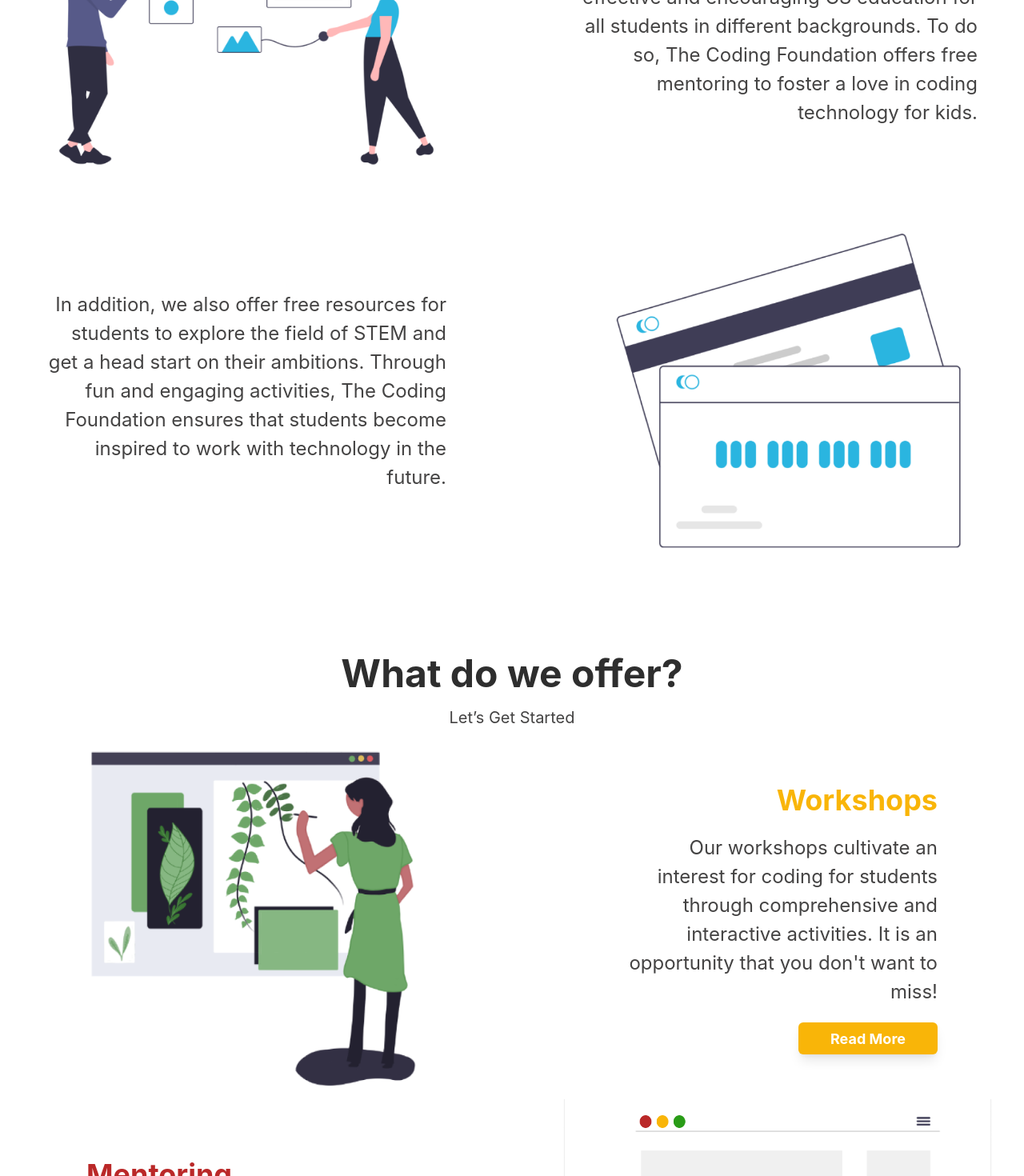
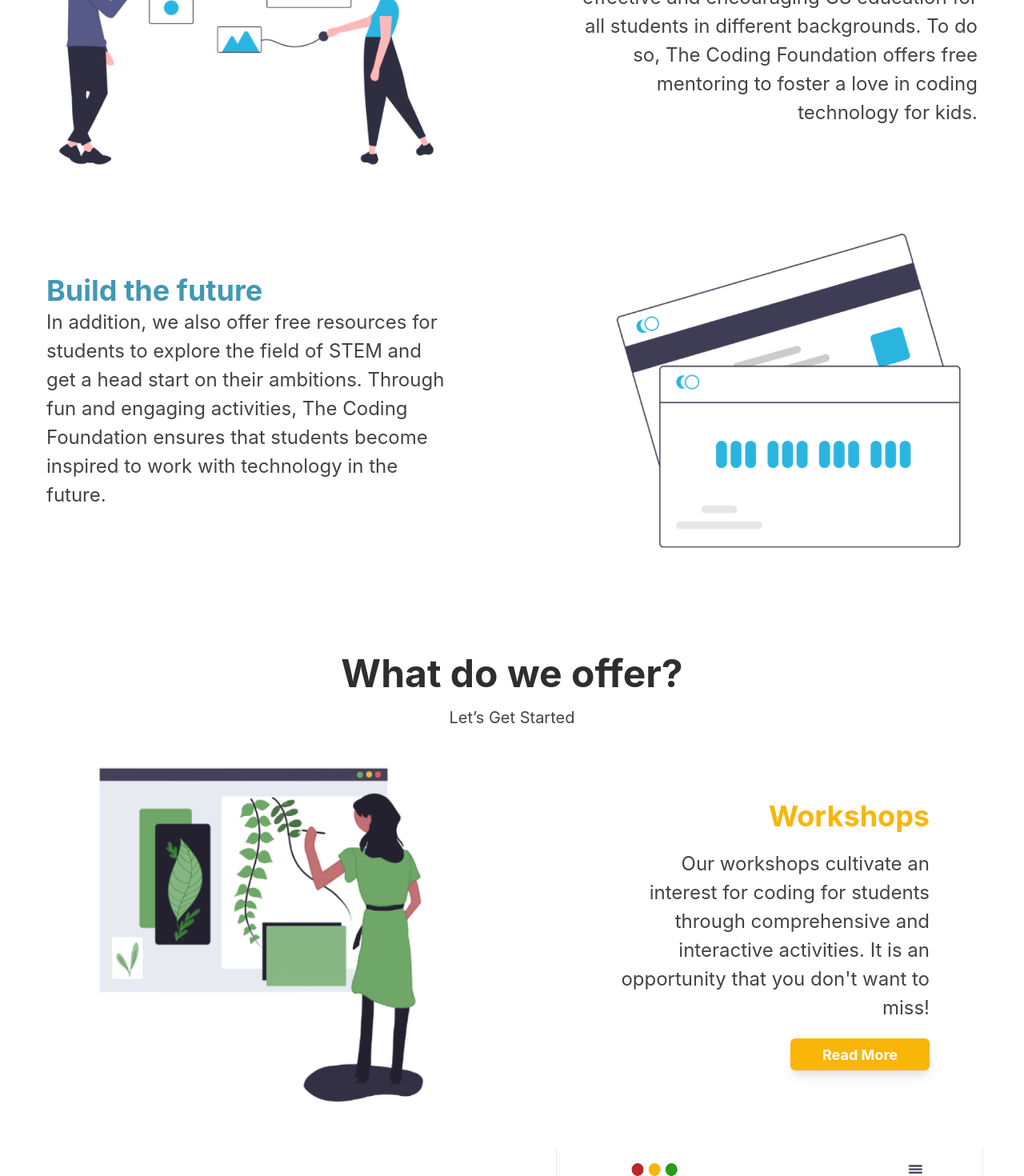
Before and after one commit to ganning127/TCF-Website, a Next.js app: page / in a window 1280 px wide. Shown: the part 1330-2800 px from the top of the page at 80% size. Built offline with nearby package versions, Linux system fonts and the light colour scheme.

Commit message:
make homepage responsive

```diff
--- a/components/NavBar/index.tsx
+++ b/components/NavBar/index.tsx
@@ -4,7 +4,7 @@ import { NavContent } from './NavContent.tsx'
 
 export const NavBar = () => {
   return (
-    <Box sx={{ position: 'sticky', top: '0', }}>
+    <Box sx={{ position: 'sticky', top: '0', }} zIndex={10000}>
       <Box as="header" bg={mode('white', 'gray.800')} position="relative" zIndex="10">
         <Box as="nav" aria-label="Main navigation" maxW="7xl" mx="auto" px={{ base: '6', md: '8' }}>
           <NavContent.Mobile display={{ base: 'flex', lg: 'none' }} />
--- a/components/TwoCol/Contact.jsx
+++ b/components/TwoCol/Contact.jsx
@@ -59,7 +59,7 @@ export const Contact = (props) => {
                     </Formik>
                 </Box>
 
-                <Box mx="auto">
+                <Box mx="auto" d={{ base: 'none', md: 'block' }}>
                     <Img src="/contact.png" alt="pic" maxH="450px" />
                 </Box>
             </SimpleGrid >
--- a/components/TwoCol/FullButtonWithPic.jsx
+++ b/components/TwoCol/FullButtonWithPic.jsx
@@ -3,7 +3,7 @@ import { SimpleGrid, Text, Box, Img, Button } from '@chakra-ui/react'
 export const FullButtonWithPic = ({ pic, logo, desc, buttonText, buttonLink, themeColor, themeColorHover }) => {
     return (
         <SimpleGrid columns={{ base: 1, md: 2 }} spacing={20} mx="auto" textAlign="center" justifyContent="center" alignItems="center">
-            <Box mx="auto">
+            <Box mx="auto" d={{ base: 'none', md: 'block' }}>
                 <Img src={pic} alt="pic" />
             </Box>
             <Box mx="auto" maxW="500px">
--- a/components/TwoCol/TwoColPicWithTextAndButton.jsx
+++ b/components/TwoCol/TwoColPicWithTextAndButton.jsx
@@ -2,15 +2,15 @@ import { SimpleGrid, Box, Text, Heading, Img, Button } from '@chakra-ui/react'
 
 export const TwoColPicWithTextAndButton = ({ title, desc, themeColor, themeHover, pic, buttonText, buttonLink }) => {
     return (
-        <SimpleGrid columns={{ base: 1, md: 2 }} spacing={20} mx="auto" justifyContent="center" alignItems="center">
-            <Box mx="auto">
+        <SimpleGrid columns={{ base: 1, md: 2 }} spacing={20} mx="auto" justifyContent="center" alignItems="center" p={5}>
+            <Box mx="auto" d={{ base: 'none', md: 'block' }}>
                 <Img src={pic} alt="pic" maxH="450px" />
             </Box>
 
             <Box mx="auto" textAlign={{ base: "center", md: "right" }} maxW="400px">
                 {title && <Heading color={themeColor}>{title}</Heading>}
                 <Text fontSize="2xl" color="text.dark" my="5">{desc}</Text>
-                <Button bg={themeColor} href={buttonLink} color="white" fontWeight="bold" shadow="lg" _hover={{ bg: themeHover }} px="10" fontSize="lg">
+                <Button as="a" bg={themeColor} href={buttonLink} color="white" fontWeight="bold" shadow="lg" _hover={{ bg: themeHover }} px="10" fontSize="lg">
                     {buttonText}
                 </Button>
             </Box>
--- a/components/TwoCol/TwoColPicWithTextAndButtonRight.jsx
+++ b/components/TwoCol/TwoColPicWithTextAndButtonRight.jsx
@@ -2,16 +2,16 @@ import { SimpleGrid, Box, Text, Heading, Img, Button } from '@chakra-ui/react'
 
 export const TwoColPicWithTextAndButtonRight = ({ title, desc, themeColor, themeHover, pic, buttonText, buttonLink }) => {
     return (
-        <SimpleGrid columns={{ base: 1, md: 2 }} spacing={20} mx="auto" justifyContent="center" alignItems="center">
+        <SimpleGrid columns={{ base: 1, md: 2 }} spacing={20} mx="auto" justifyContent="center" alignItems="center" p={5}>
 
             <Box mx="auto" textAlign={{ base: "center", md: "left" }} maxW="400px">
                 {title && <Heading color={themeColor}>{title}</Heading>}
                 <Text fontSize="2xl" color="text.dark" my="5">{desc}</Text>
-                <Button bg={themeColor} href={buttonLink} color="white" fontWeight="bold" shadow="lg" _hover={{ bg: themeHover }} px="10" fontSize="lg">
+                <Button as="a" bg={themeColor} href={buttonLink} color="white" fontWeight="bold" shadow="lg" _hover={{ bg: themeHover }} px="10" fontSize="lg">
                     {buttonText}
                 </Button>
             </Box>
-            <Box mx="auto">
+            <Box mx="auto" d={{ base: 'none', md: 'block' }}>
                 <Img src={pic} alt="pic" maxH="450px" />
             </Box>
         </SimpleGrid>
--- a/components/TwoCol/TwoColTextWithPicLeft.jsx
+++ b/components/TwoCol/TwoColTextWithPicLeft.jsx
@@ -3,7 +3,7 @@ import { SimpleGrid, Heading, Text, Box, Img } from '@chakra-ui/react'
 export const TwoColTextWithPicLeft = ({ pic, title, desc, bgColor }) => {
     return (
         <SimpleGrid columns={{ base: 1, md: 2 }} spacing={20} mx="auto" justifyContent="center" bg={bgColor} alignItems="center">
-            <Box mx="auto">
+            <Box mx="auto" d={{ base: 'none', md: 'block' }}>
                 <Img src={pic} alt="pic" />
             </Box>
 
@@ -11,6 +11,6 @@ export const TwoColTextWithPicLeft = ({ pic, title, desc, bgColor }) => {
                 {title && <Heading color="blue.shade">{title}</Heading>}
                 <Text fontSize="2xl" color="text.dark">{desc}</Text>
             </Box>
-        </SimpleGrid>
+        </SimpleGrid >
     )
 }
--- a/components/TwoCol/TwoColTextWithPicRight.jsx
+++ b/components/TwoCol/TwoColTextWithPicRight.jsx
@@ -2,12 +2,12 @@ import { SimpleGrid, Heading, Text, Box, Img } from '@chakra-ui/react'
 
 export const TwoColTextWithPicRight = ({ pic, title, desc, bgColor }) => {
     return (
-        <SimpleGrid columns={{ base: 1, md: 2 }} spacing={20} mx="auto" textAlign={{ base: "center", md: "right" }} justifyContent="center" bg={bgColor} alignItems="center">
+        <SimpleGrid columns={{ base: 1, md: 2 }} spacing={20} mx="auto" textAlign={{ base: "center", md: "left" }} justifyContent="center" bg={bgColor} alignItems="center">
             <Box mx="auto" maxW="500px">
                 {title && <Heading color="blue.shade">{title}</Heading>}
                 <Text fontSize="2xl" color="text.dark">{desc}</Text>
             </Box>
-            <Box mx="auto">
+            <Box mx="auto" d={{ base: 'none', md: 'block' }}>
                 <Img src={pic} alt="pic" />
             </Box>
         </SimpleGrid >
--- a/pages/index.js
+++ b/pages/index.js
@@ -57,10 +57,10 @@ export default function Home() {
           pic="/why_us.png"
           title="Why Us?"
           desc="The Coding Foundation aims to bring free, effective and encouraging CS education for all students in different backgrounds. To do so, The Coding Foundation offers free mentoring to foster a love in coding technology for kids. "
-          bgColor="transparent"
         />
 
         <TwoColTextWithPicRight
+          title="Build the future"
           desc="In addition, we also offer free resources for students to explore the field of STEM and get a head start on their ambitions. Through fun and engaging activities, The Coding Foundation ensures that students become inspired to work with technology in the future."
           pic="/credit_cards.png"
         />
@@ -76,7 +76,7 @@ export default function Home() {
           desc="Our workshops cultivate an interest for coding for students through comprehensive and interactive activities. It is an opportunity that you don't want to miss!"
           pic="/workshops.png"
           buttonText="Read More"
-          link="/TODO"
+          buttonLink="/TODO"
           themeColor="orange.shade"
           themeHover="orange.shade.hover"
         />
@@ -86,7 +86,7 @@ export default function Home() {
           desc="Our services only provide the best tutors that will guide you to fulfill all your programming inquires. Get started with coding, the right way with our mentors."
           pic="/mentoring.png"
           buttonText="Read More"
-          link="/TODO"
+          buttonLink="/TODO"
           themeColor="red.shade"
           themeHover="red.shade.hover"
         />
@@ -96,7 +96,7 @@ export default function Home() {
           desc="Our services only provide the best tutors that will guide you to fulfill all your programming inquires. Get started with coding, the right way with our mentors."
           pic="/resources.png"
           buttonText="Read More"
-          link="/TODO"
+          buttonLink="/TODO"
           themeColor="turquoise.shade"
           themeHover="turquoise.shade.hover"
         />
```
